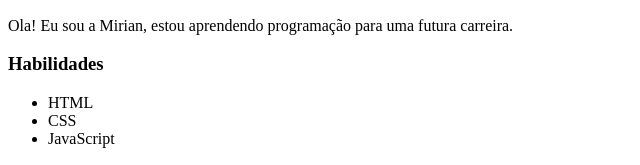
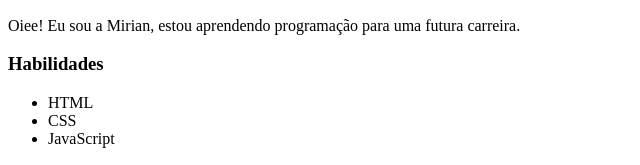
Before and after one commit to miriancorrea/site, a plain HTML site: page index.html in a window 1280 px wide. Shown: the part 522-687 px from the top of the page, 0-640 px from the left. Drawn offline with Linux system fonts and the light colour scheme.

Commit message:
nova versao

```diff
--- a/index.html
+++ b/index.html
@@ -26,7 +26,7 @@
         alt="Imagem de foto de perfil" title="Imagem de perfil de joão">
 
         <article>
-            <p>Ola! Eu sou a Mirian, estou aprendendo programação para uma futura carreira.</p>
+            <p>Oiee! Eu sou a Mirian, estou aprendendo programação para uma futura carreira.</p>
         </article>
 
         <aside>
```
